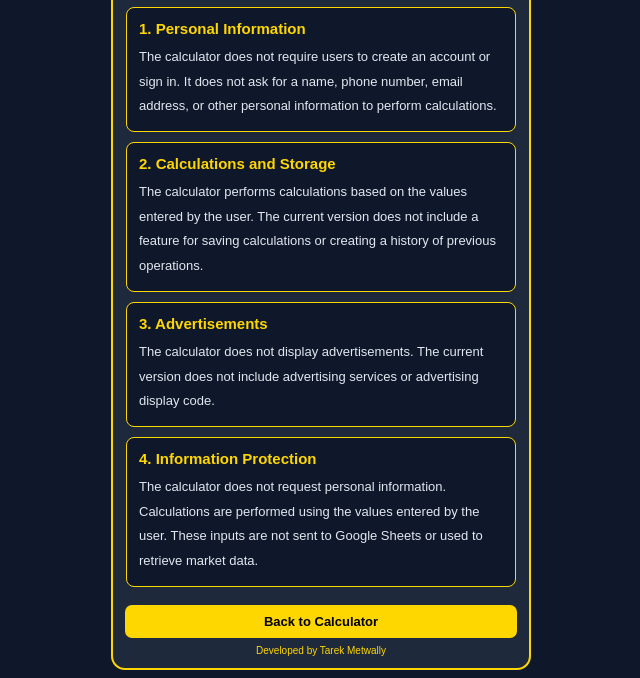
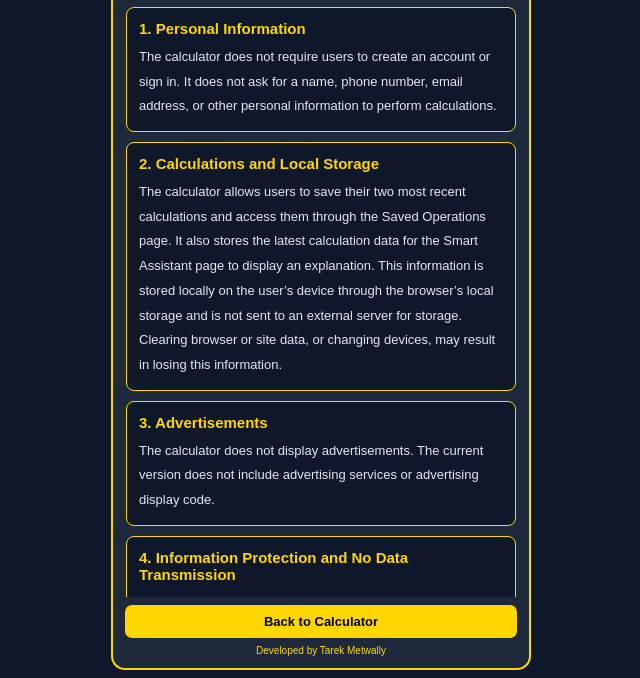
Before and after one commit to tarekcbe-a11y/egypt-treasury-bills-center, a plain HTML site: page privacy.html in a window 1280 px wide. Both pictures are taken after a click on the button "English". Shown: the part 122-800 px from the top of the page, without its empty margins (319-959 px from the left). Drawn offline with Linux system fonts and the light colour scheme.

Commit message:
Update privacy.html

```diff
--- a/privacy.html
+++ b/privacy.html
@@ -183,11 +183,15 @@
         </div>
 
         <div class="section">
-            <h3 id="heading2">2. العمليات الحسابية والتخزين</h3>
+            <h3 id="heading2">2. العمليات الحسابية والحفظ المحلي</h3>
             <p id="text2">
-                تعمل الحاسبة على إجراء العمليات الحسابية بناءً على
-                القيم التي يدخلها المستخدم. ولا تتضمن النسخة الحالية
-                خاصية حفظ العمليات أو إنشاء سجل للعمليات السابقة.
+                تتيح الحاسبة حفظ آخر عمليتين حسابيتين ليستطيع المستخدم
+                الرجوع إليهما من صفحة العمليات المحفوظة. كما تحتفظ
+                ببيانات آخر عملية حسابية لاستخدامها في صفحة المساعد الذكي
+                وعرض شرح تفصيلي لها. تُحفظ هذه البيانات محليًا على جهاز
+                المستخدم من خلال مساحة التخزين المحلية للمتصفح، ولا
+                تُرسل إلى خادم خارجي بغرض حفظها. وقد يؤدي مسح بيانات
+                المتصفح أو بيانات الموقع أو تغيير الجهاز إلى فقدانها.
             </p>
         </div>
 
@@ -200,23 +204,29 @@
         </div>
 
         <div class="section">
-            <h3 id="heading4">4. حماية المعلومات</h3>
+            <h3 id="heading4">4. حماية المعلومات وعدم إرسال البيانات</h3>
             <p id="text4">
-                لا تطلب الحاسبة بيانات شخصية من المستخدم.
-                وتُجرى العمليات الحسابية اعتمادًا على المدخلات
-                التي يحددها المستخدم، ولا يتم إرسال هذه المدخلات
-                إلى جداول Google Sheets أو استخدامها لجلب بيانات السوق.
+                لا تجمع الحاسبة مدخلات المستخدم الحسابية أو نتائج
+                العمليات أو البيانات المحفوظة بغرض إرسالها إلى جهة
+                خارجية. وتظل بيانات الحاسبة والعمليات المحفوظة
+                وبيانات المساعد الذكي في مساحة التخزين المحلية
+                على جهاز المستخدم. ولا يتضمن كود الحاسبة إرسال
+                هذه البيانات إلى Google Sheets أو إلى خدمة خارجية
+                بغرض التخزين أو المعالجة.
             </p>
         </div>
 
         <div class="section">
-            <h3 id="heading5">5. بيانات صفحة المؤشرات</h3>
+            <h3 id="heading5">5. الاتصال الخارجي وصفحة المؤشرات</h3>
             <p id="text5">
-                تعرض صفحة مؤشرات أذون الخزانة بيانات السوق من خلال
-                جداول Google Sheets المنشورة والمتاحة للقراءة.
-                ويقتصر اتصال الصفحة بهذه الجداول على جلب بيانات
-                المؤشرات وعرضها للمستخدم. ولا يتم إرسال مدخلات
-                الحاسبة أو العمليات الحسابية إليها.
+                تتصل صفحة مؤشرات أذون الخزانة بجداول Google Sheets
+                المنشورة للعامة، وذلك لقراءة بيانات السوق ونتائج
+                العطاءات وعرضها للمستخدم فقط. ولا ترسل الصفحة
+                مدخلات الحاسبة أو نتائجها أو العمليات المحفوظة
+                أو بيانات المساعد الذكي إلى هذه الجداول.
+                وكأي اتصال بخدمة خارجية، قد تتلقى الخدمة بيانات
+                تقنية اعتيادية مرتبطة بطلب الاتصال، مثل عنوان
+                بروتوكول الإنترنت (IP) ومعلومات المتصفح.
             </p>
         </div>
 
@@ -286,10 +296,10 @@
                 'The calculator does not require users to create an account or sign in. It does not ask for a name, phone number, email address, or other personal information to perform calculations.'
             ],
             [
-                '2. العمليات الحسابية والتخزين',
-                '2. Calculations and Storage',
-                'تعمل الحاسبة على إجراء العمليات الحسابية بناءً على القيم التي يدخلها المستخدم. ولا تتضمن النسخة الحالية خاصية حفظ العمليات أو إنشاء سجل للعمليات السابقة.',
-                'The calculator performs calculations based on the values entered by the user. The current version does not include a feature for saving calculations or creating a history of previous operations.'
+                '2. العمليات الحسابية والحفظ المحلي',
+                '2. Calculations and Local Storage',
+                'تتيح الحاسبة حفظ آخر عمليتين حسابيتين ليستطيع المستخدم الرجوع إليهما من صفحة العمليات المحفوظة. كما تحتفظ ببيانات آخر عملية حسابية لاستخدامها في صفحة المساعد الذكي وعرض شرح تفصيلي لها. تُحفظ هذه البيانات محليًا على جهاز المستخدم من خلال مساحة التخزين المحلية للمتصفح، ولا تُرسل إلى خادم خارجي بغرض حفظها. وقد يؤدي مسح بيانات المتصفح أو بيانات الموقع أو تغيير الجهاز إلى فقدانها.',
+                'The calculator allows users to save their two most recent calculations and access them through the Saved Operations page. It also stores the latest calculation data for the Smart Assistant page to display an explanation. This information is stored locally on the user’s device through the browser’s local storage and is not sent to an external server for storage. Clearing browser or site data, or changing devices, may result in losing this information.'
             ],
             [
                 '3. الإعلانات',
@@ -298,16 +308,16 @@
                 'The calculator does not display advertisements. The current version does not include advertising services or advertising display code.'
             ],
             [
-                '4. حماية المعلومات',
-                '4. Information Protection',
-                'لا تطلب الحاسبة بيانات شخصية من المستخدم. وتُجرى العمليات الحسابية اعتمادًا على المدخلات التي يحددها المستخدم، ولا يتم إرسال هذه المدخلات إلى جداول Google Sheets أو استخدامها لجلب بيانات السوق.',
-                'The calculator does not request personal information. Calculations are performed using the values entered by the user. These inputs are not sent to Google Sheets or used to retrieve market data.'
+                '4. حماية المعلومات وعدم إرسال البيانات',
+                '4. Information Protection and No Data Transmission',
+                'لا تجمع الحاسبة مدخلات المستخدم الحسابية أو نتائج العمليات أو البيانات المحفوظة بغرض إرسالها إلى جهة خارجية. وتظل بيانات الحاسبة والعمليات المحفوظة وبيانات المساعد الذكي في مساحة التخزين المحلية على جهاز المستخدم. ولا يتضمن كود الحاسبة إرسال هذه البيانات إلى Google Sheets أو إلى خدمة خارجية بغرض التخزين أو المعالجة.',
+                'The calculator does not collect users’ calculation inputs, results, or saved operation data for transmission to an external party. Calculator data, saved operations, and Smart Assistant data remain in local storage on the user’s device. The calculator code does not send this information to Google Sheets or another external service for storage or processing.'
             ],
             [
-                '5. بيانات صفحة المؤشرات',
-                '5. Indicators Page Data',
-                'تعرض صفحة مؤشرات أذون الخزانة بيانات السوق من خلال جداول Google Sheets المنشورة والمتاحة للقراءة. ويقتصر اتصال الصفحة بهذه الجداول على جلب بيانات المؤشرات وعرضها للمستخدم. ولا يتم إرسال مدخلات الحاسبة أو العمليات الحسابية إليها.',
-                'The Treasury Bills Indicators page retrieves market data from published Google Sheets available for reading. Its connection to these sheets is limited to retrieving and displaying indicator data. Calculator inputs and calculations are not sent to these sheets.'
+                '5. الاتصال الخارجي وصفحة المؤشرات',
+                '5. External Connection and Indicators Page',
+                'تتصل صفحة مؤشرات أذون الخزانة بجداول Google Sheets المنشورة للعامة، وذلك لقراءة بيانات السوق ونتائج العطاءات وعرضها للمستخدم فقط. ولا ترسل الصفحة مدخلات الحاسبة أو نتائجها أو العمليات المحفوظة أو بيانات المساعد الذكي إلى هذه الجداول. وكأي اتصال بخدمة خارجية، قد تتلقى الخدمة بيانات تقنية اعتيادية مرتبطة بطلب الاتصال، مثل عنوان بروتوكول الإنترنت (IP) ومعلومات المتصفح.',
+                'The Treasury Bills Indicators page connects to publicly published Google Sheets to retrieve and display market data and auction results only. It does not send calculator inputs, results, saved operations, or Smart Assistant data to these sheets. As with any connection to an external service, the service may receive routine technical information associated with the request, such as the Internet Protocol (IP) address and browser information.'
             ],
             [
                 '6. طبيعة النتائج وإخلاء المسؤولية',
```
